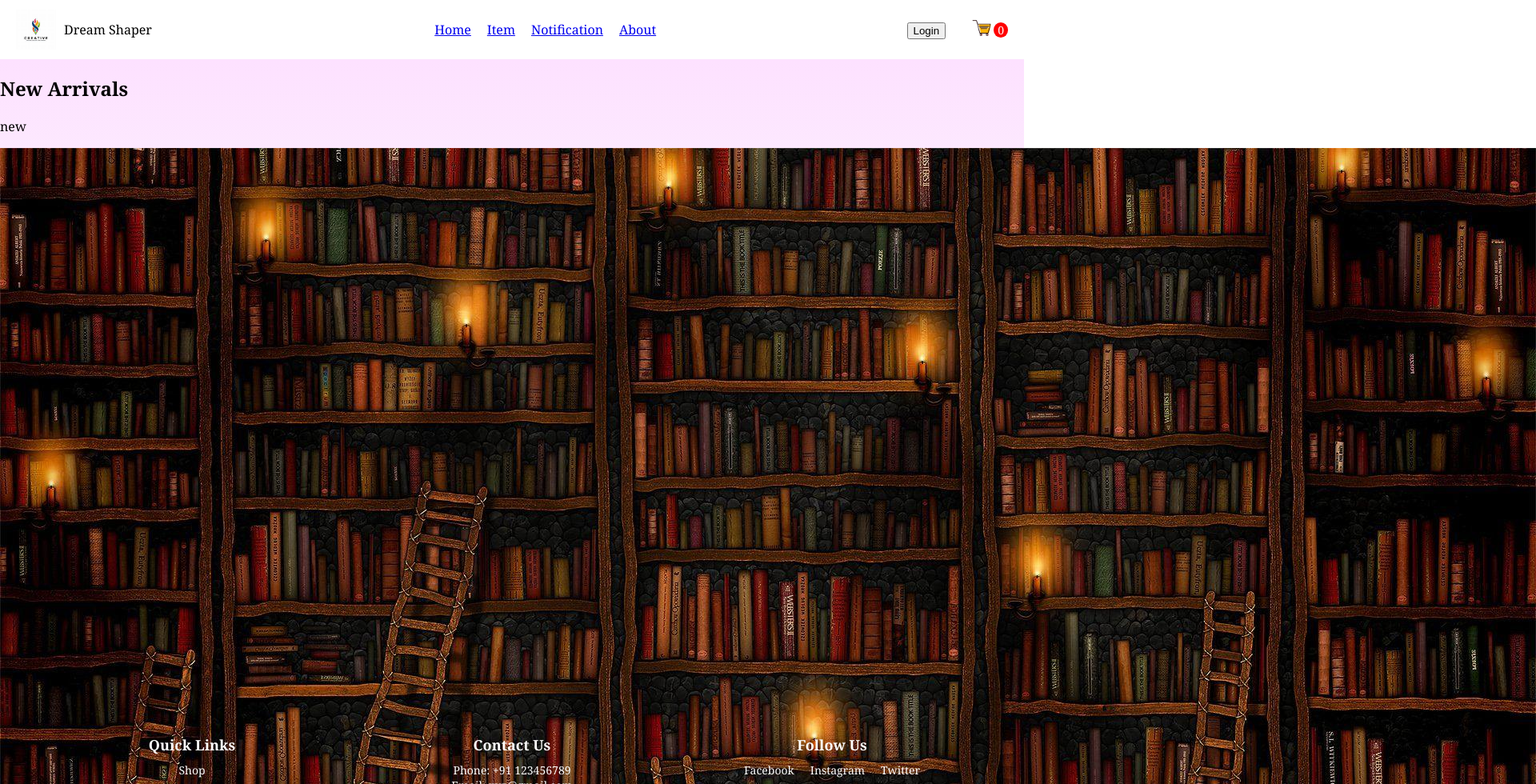
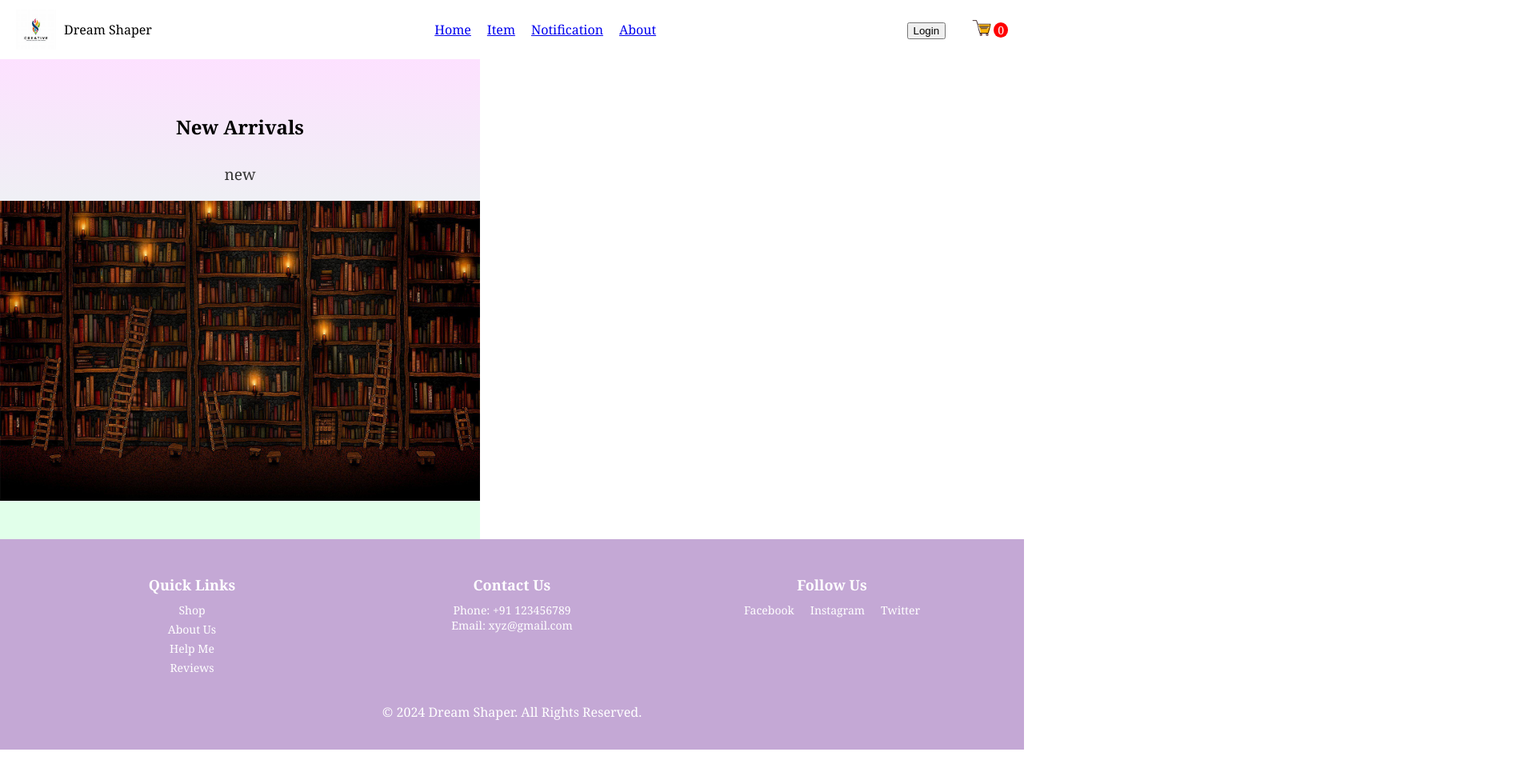
Before and after one commit to aashisarbhai/Dream-Shaper, a React (Create React App) app: page /login in a window 1280 px wide. Shown: the top 980 px of the page at 80% size, 1920 px wide, since content can reach past the window. After the commit the page ends 937 px from the top, so only its background shows below. Built offline with nearby package versions, Linux system fonts and the light colour scheme.

Commit message:
Improved styling + added footer

```diff
--- a/src/Context/Footer/Footer.css
+++ b/src/Context/Footer/Footer.css
@@ -1,5 +1,5 @@
 .footer {
-    background-color: #333;
+    background-color: #c4a8d5;
     color: #fff;
     text-align: center;
     padding: 20px 0;
--- a/src/components/Hero/Hero.css
+++ b/src/components/Hero/Hero.css
@@ -1,5 +1,30 @@
-.hero{
-    height: 100vh;
-    background: linear-gradient(180deg, #fde1ff, #e1ffea22 60%);
+.hero {
+    height: 75vh;
+    width: 75vh;
+    background: linear-gradient(180deg, #fde1ff, #e1ffea 60%);
     display: flex;
+    flex-direction: column;
+    align-items: center;
+    justify-content: center;
+    text-align: center;
 }
+
+.hand-hand-icon {
+    display: flex;
+    flex-direction: column;
+    align-items: center;
+    justify-content: center;
+}
+
+.hand-hand-icon p {
+    margin: 0;
+    padding: 10px;
+    font-size: 1.2rem;
+    color: #333;
+}
+
+.hand-hand-icon img {
+    max-width: 100%;
+    height: auto;
+    margin-top: 10px;
+}
--- a/src/components/Hero/Hero.jsx
+++ b/src/components/Hero/Hero.jsx
@@ -1,34 +1,21 @@
 import React from 'react'
 import './Hero.css'
  import photo1 from '../photo/photo1.jpg'
- import photo2 from '../photo/photo2.jpg'
- import photo3 from '../photo/photo3.jpg'
 
 const Hero = () => {
   return (
     <div className='hero'>
       <div className="hero-left">
         <h2>New Arrivals</h2>
-      <div>
+        <div>
           <div className="hand-hand-icon">
               <p>new</p>
               <img src={photo1} alt="" ></img>
           </div>
-          <p>collection</p>
-          <p>for everyone</p>
-      </div>
-      <div className="hero-atest-btn">
-         <div>
-         Latest Collection
-         </div>
-         <img src={photo2} alt="vugv" />
-      </div>
-      </div>
+</div>
+</div>
 
-      <div className="hero-right">
-      <img src={photo3} alt="" />
-      </div>
-      </div>
+    </div>
   )
 }
 export default Hero;
```
